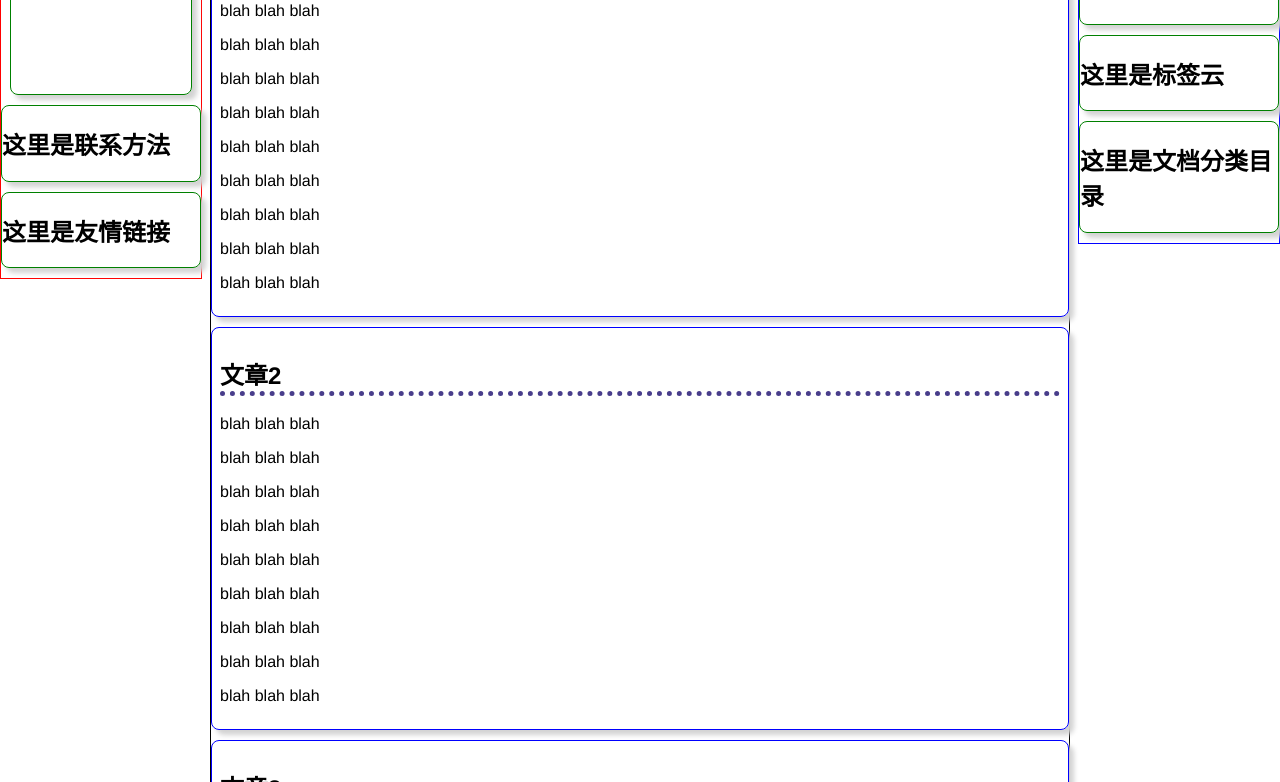
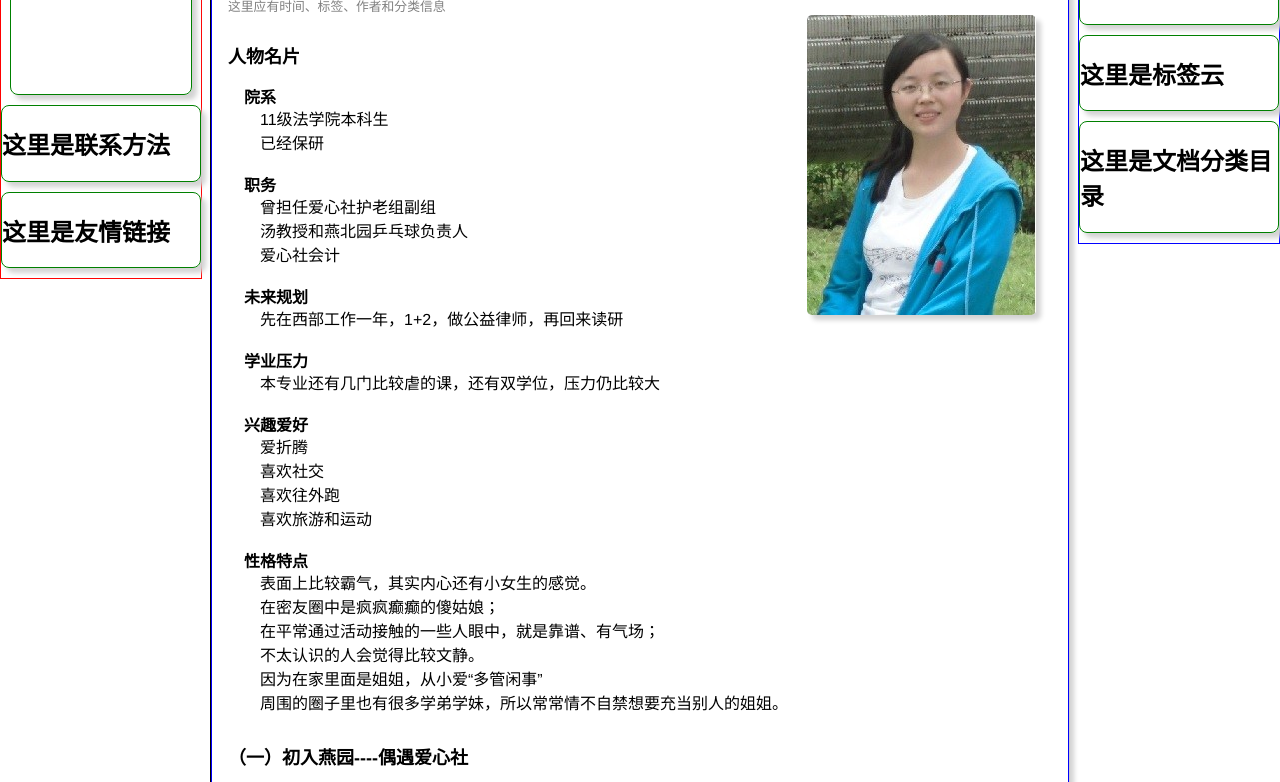
Before and after one commit to SLAPaper/loveHeart, a plain HTML site: page index.html in a window 1280 px wide. Shown: the part 393-1175 px from the top of the page. Drawn offline with Linux system fonts and the light colour scheme.

Commit message:
dealing with the first article in the index

```diff
--- a/css/baseStyle.css
+++ b/css/baseStyle.css
@@ -22,12 +22,12 @@ nav {
 #navigator {
     border: 1px solid black;
     border-radius: 0 0 0.5em 0.5em;
-    box-shadow: 5px 5px 5px lightgrey;
+    box-shadow: 5px 5px 5px lightgray;
 }
 
 div.card {
     margin: 10px 0;
-    box-shadow: 5px 5px 5px lightgrey;
+    box-shadow: 5px 5px 5px lightgray;
     border-radius: 0.5em;
 }
 
@@ -71,17 +71,52 @@ div.card {
 
 /*文章区*/
 article {
-    padding: 0.5em;
     border: thin solid blue;
     border-radius: 0.5em;
     margin: 10px 0;
     box-shadow: 5px 5px 5px lightgrey;
+    padding: 0 1em 1em 1em;
 }
 
-    article > h1 {
-        font-size: 150%;
+    article h1 {
+        font-size: xx-large;
         border-bottom: thick dotted darkslateblue;
+        margin-bottom: 0;
     }
+
+    article p {
+        text-indent: 2em;
+    }
+
+    article h2 {
+        font-size: large;
+        margin-top: 1.5em;
+    }
+
+    article dl {
+        padding-left: 1em;
+    }
+
+    article dt {
+        font-weight: bold;
+        margin-top: 1em;
+    }
+
+    article dd {
+        margin-left: 1em;
+        line-height: 150%;
+    }
+
+.information_bar {
+    margin-top: 5px;
+    font-size: 80%;
+    color: gray;
+}
+
+.bottom_bar {
+    font-size: 80%;
+    color: gray;
+}
 
 /*脚标区*/
 #footer {
--- a/index.html
+++ b/index.html
@@ -39,16 +39,41 @@
             </div>
             <div id="article_area">
                 <article id="article_1">
-                    <h1>文章1</h1>
-                    <p>blah blah blah</p>
-                    <p>blah blah blah</p>
-                    <p>blah blah blah</p>
-                    <p>blah blah blah</p>
-                    <p>blah blah blah</p>
-                    <p>blah blah blah</p>
-                    <p>blah blah blah</p>
-                    <p>blah blah blah</p>
-                    <p>blah blah blah</p>
+                    <h1>【飘雪】孙邦娇：“兴国安邦-金屋藏娇”</h1>
+                    <div class="information_bar">这里应有时间、标签、作者和分类信息</div>
+                    <img src="content/uploads/2014/12/bangjiao1.jpg" alt="人物照片" style="float: right; margin: 0 1em; border-radius:5px; box-shadow: 5px 5px 5px lightgray;" />
+                    <h2>人物名片</h2>
+                    <dl>
+                        <dt>院系</dt>
+                        <dd>11级法学院本科生</dd>
+                        <dd>已经保研</dd>
+                        <dt>职务</dt>
+                        <dd>曾担任爱心社护老组副组</dd>
+                        <dd>汤教授和燕北园乒乓球负责人</dd>
+                        <dd>爱心社会计</dd>
+                        <dt>未来规划</dt>
+                        <dd>先在西部工作一年，1+2，做公益律师，再回来读研</dd>
+                        <dt>学业压力</dt>
+                        <dd>本专业还有几门比较虐的课，还有双学位，压力仍比较大</dd>
+                        <dt>兴趣爱好</dt>
+                        <dd>爱折腾</dd>
+                        <dd>喜欢社交</dd>
+                        <dd>喜欢往外跑</dd>
+                        <dd>喜欢旅游和运动</dd>
+                        <dt>性格特点</dt>
+                        <dd>
+                            表面上比较霸气，其实内心还有小女生的感觉。
+                        </dd>
+                        <dd>在密友圈中是疯疯癫癫的傻姑娘；</dd>
+                        <dd>在平常通过活动接触的一些人眼中，就是靠谱、有气场；</dd>
+                        <dd>不太认识的人会觉得比较文静。</dd>
+                        <dd>因为在家里面是姐姐，从小爱“多管闲事”</dd>
+                        <dd>周围的圈子里也有很多学弟学妹，所以常常情不自禁想要充当别人的姐姐。</dd>
+                    </dl>
+                    <h2>（一）初入燕园----偶遇爱心社</h2>
+                    <p>记得那是2011年的新生入学季，在三角地见到很多穿着爱心社社衫的人在出摊……</p>
+                    <div style="text-align:right;"><a href="content/articles/2014/12/interview-Sun_Bangjiao.html" target="_blank" ">&gt;查看全文</a></div>
+                    <div class="bottom_bar">这里应有评论和转发信息</div>
                 </article>
                 <article id="article_2">
                     <h1>文章2</h1>
```
